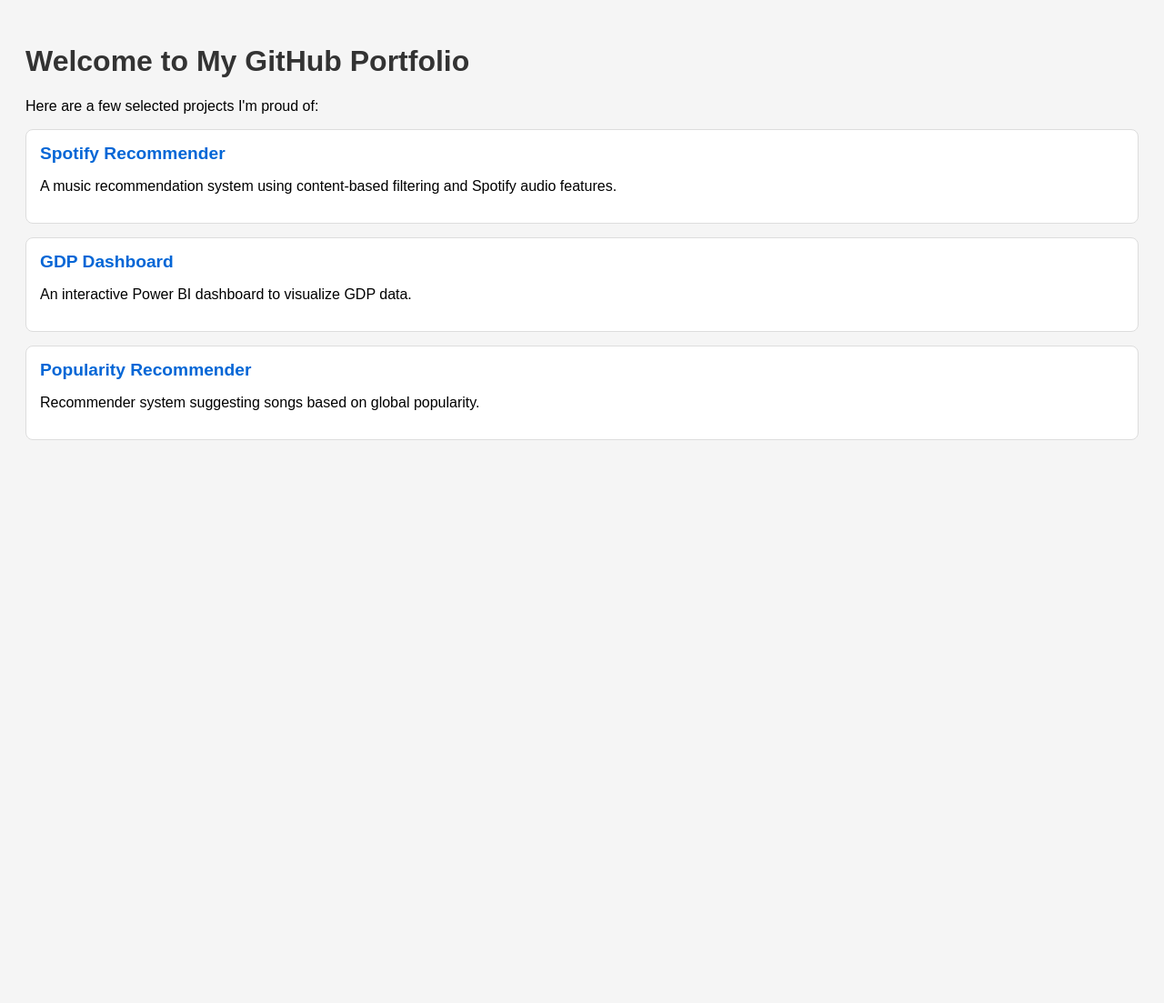
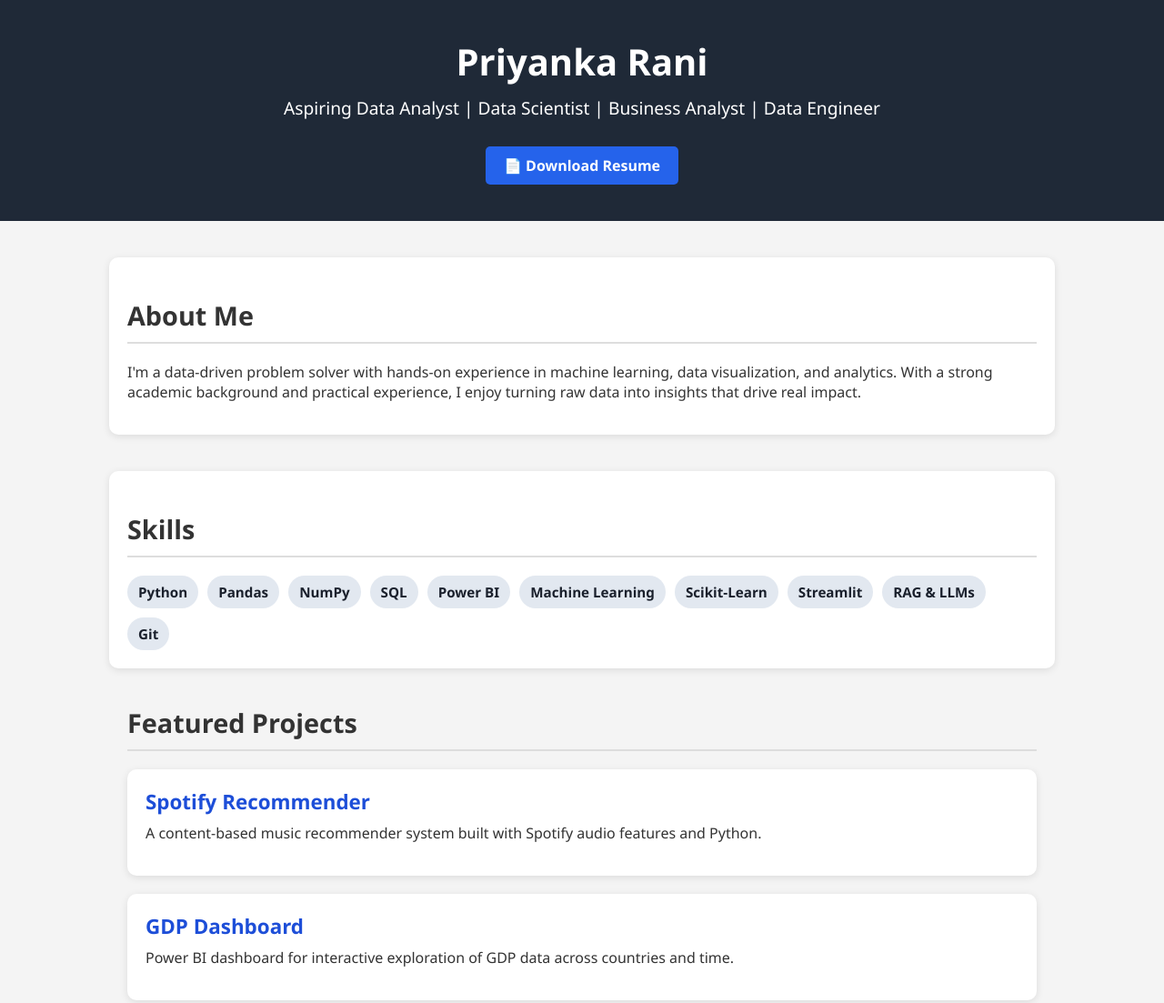
Before and after one commit to Priyankarani29/Priyankarani29.github.io, a plain HTML site: page index.html in a window 1280 px wide. Shown: the top 1103 px of the page at 91% size. Before the commit the page ends 800 px from the top, so only its background shows below. Drawn offline with Linux system fonts and the light colour scheme.

Commit message:
Update index.html

```diff
--- a/index.html
+++ b/index.html
@@ -1,48 +1,146 @@
 <!DOCTYPE html>
-<html>
+<html lang="en">
 <head>
-  <title>Priyanka's GitHub Portfolio</title>
+  <meta charset="UTF-8" />
+  <meta name="viewport" content="width=device-width, initial-scale=1.0"/>
+  <title>Priyanka Rani | Data Portfolio</title>
   <style>
     body {
-      font-family: Arial, sans-serif;
-      padding: 20px;
-      background-color: #f5f5f5;
-    }
-    h1 {
+      margin: 0;
+      font-family: 'Segoe UI', Tahoma, Geneva, Verdana, sans-serif;
+      background-color: #f4f4f4;
       color: #333;
     }
-    .repo {
+    header {
+      background-color: #1f2937;
+      color: white;
+      padding: 40px 20px;
+      text-align: center;
+    }
+    header h1 {
+      margin: 0;
+      font-size: 2.5em;
+    }
+    header p {
+      margin-top: 10px;
+      font-size: 1.2em;
+    }
+    .section {
+      max-width: 1000px;
+      margin: 40px auto;
+      padding: 0 20px;
+    }
+    .section h2 {
+      font-size: 1.8em;
+      margin-bottom: 20px;
+      border-bottom: 2px solid #ddd;
+      padding-bottom: 10px;
+    }
+    .repo, .about, .contact, .skills {
       background: white;
-      border: 1px solid #ddd;
-      padding: 15px;
-      margin-bottom: 15px;
-      border-radius: 8px;
+      border-radius: 10px;
+      padding: 20px;
+      margin-bottom: 20px;
+      box-shadow: 0 2px 8px rgba(0,0,0,0.1);
+    }
+    .repo:hover {
+      transform: translateY(-5px);
+      transition: transform 0.2s ease;
     }
     .repo a {
+      text-decoration: none;
+      color: #1d4ed8;
+      font-size: 1.4em;
       font-weight: bold;
-      font-size: 1.2em;
+    }
+    .repo p {
+      margin-top: 8px;
+    }
+    .skills-list {
+      display: flex;
+      flex-wrap: wrap;
+      gap: 10px;
+    }
+    .skill-tag {
+      background-color: #e2e8f0;
+      color: #1a202c;
+      padding: 8px 12px;
+      border-radius: 20px;
+      font-size: 0.95em;
+      font-weight: bold;
+    }
+    .resume-button {
+      display: inline-block;
+      padding: 10px 20px;
+      background-color: #2563eb;
+      color: white;
+      border-radius: 5px;
       text-decoration: none;
-      color: #0366d6;
+      font-weight: bold;
+      margin-top: 10px;
+    }
+    .contact a {
+      color: #1d4ed8;
+      text-decoration: none;
     }
   </style>
 </head>
 <body>
-  <h1>Welcome to My GitHub Portfolio</h1>
-  <p>Here are a few selected projects I'm proud of:</p>
+
+  <header>
+    <h1>Priyanka Rani</h1>
+    <p>Aspiring Data Analyst | Data Scientist | Business Analyst | Data Engineer</p>
+    <a class="resume-button" href="Priyanka_Rani_Resume.pdf" target="_blank">📄 Download Resume</a>
+  </header>
+
+  <div class="section about">
+    <h2>About Me</h2>
+    <p>
+      I'm a data-driven problem solver with hands-on experience in machine learning, data visualization, and analytics.
+      With a strong academic background and practical experience, I enjoy turning raw data into insights that drive real impact.
+    </p>
+  </div>
+
+  <div class="section skills">
+    <h2>Skills</h2>
+    <div class="skills-list">
+      <div class="skill-tag">Python</div>
+      <div class="skill-tag">Pandas</div>
+      <div class="skill-tag">NumPy</div>
+      <div class="skill-tag">SQL</div>
+      <div class="skill-tag">Power BI</div>
+      <div class="skill-tag">Machine Learning</div>
+      <div class="skill-tag">Scikit-Learn</div>
+      <div class="skill-tag">Streamlit</div>
+      <div class="skill-tag">RAG & LLMs</div>
+      <div class="skill-tag">Git</div>
+    </div>
+  </div>
+
+  <div class="section">
+    <h2>Featured Projects</h2>
 
     <div class="repo">
       <a href="https://github.com/Priyankarani29/spotify-recommender" target="_blank">Spotify Recommender</a>
-    <p>A music recommendation system using content-based filtering and Spotify audio features.</p>
+      <p>A content-based music recommender system built with Spotify audio features and Python.</p>
     </div>
 
     <div class="repo">
       <a href="https://github.com/Priyankarani29/gdp-dashboard" target="_blank">GDP Dashboard</a>
-    <p>An interactive Power BI dashboard to visualize GDP data.</p>
+      <p>Power BI dashboard for interactive exploration of GDP data across countries and time.</p>
     </div>
 
     <div class="repo">
       <a href="https://github.com/Priyankarani29/popularity-recommender" target="_blank">Popularity Recommender</a>
-    <p>Recommender system suggesting songs based on global popularity.</p>
+      <p>Basic recommender system suggesting songs based on global popularity metrics using Python.</p>
+    </div>
+  </div>
+
+  <div class="section contact">
+    <h2>Contact</h2>
+    <p>Email: <a href="mailto:your.email@example.com">your.email@example.com</a></p>
+    <p>LinkedIn: <a href="https://www.linkedin.com/in/YOUR-LINKEDIN" target="_blank">linkedin.com/in/YOUR-LINKEDIN</a></p>
+    <p>GitHub: <a href="https://github.com/Priyankarani29" target="_blank">github.com/Priyankarani29</a></p>
   </div>
 
 </body>
```
Lines whose indentation alone changed are shown as unchanged.
